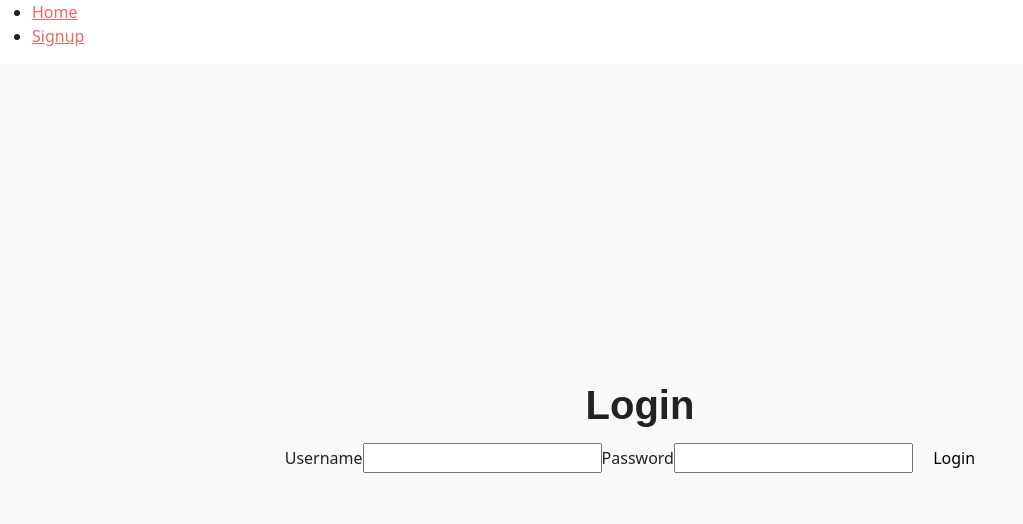
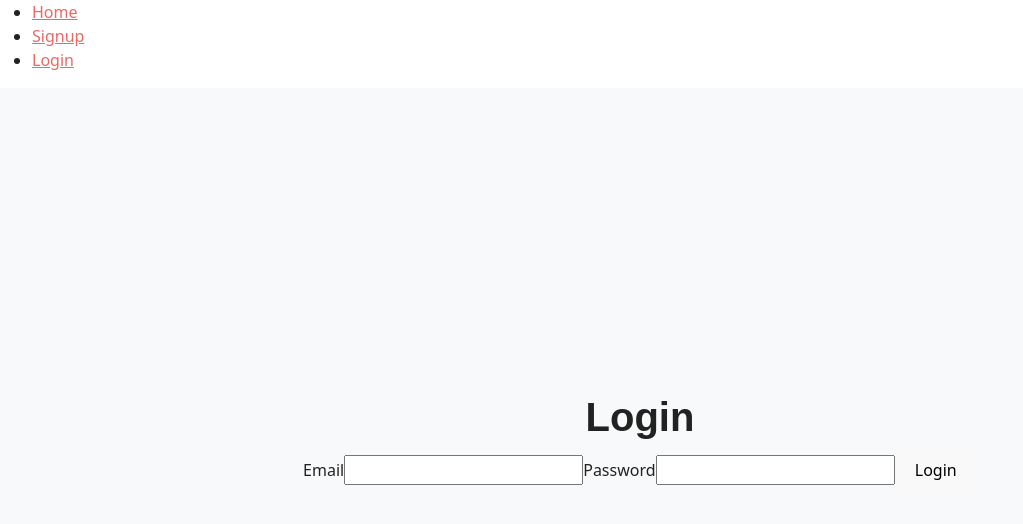
Before and after one commit to BenjaminGonzalez1212/TRABAJO-FULL-STACK-V2, a React (Vite) app: page /TRABAJO-FULL-STACK-V2/login in a window 1280 px wide. Shown: the top 524 px of the page, without its empty margins (0-1023 px from the left). Built offline with nearby package versions, Linux system fonts and the light colour scheme; a web font is replaced by a local one.

Commit message:
LogIn y SignUp actualización #2
logre implementar un part de funciones restantes

```diff
--- a/src/main.jsx
+++ b/src/main.jsx
@@ -46,5 +46,3 @@ createRoot(document.getElementById('root')).render(
     </AuthProvider>
   </StrictMode>,
 )
-
-export const useAuth = () => useContext(AuthContext);
--- a/src/tienda/IniciarSecion.jsx
+++ b/src/tienda/IniciarSecion.jsx
@@ -1,15 +1,35 @@
+import { Navigate } from "react-router-dom";
 import DefaultLayout from "./layout/DefaultLayout";
+import { useState } from "react";
+import { useAuth } from "./auth/AuthProvider";
 
 export default function Login() {
+    const [ email, setEmail ] = useState("");
+    const [ password, setPassword ] = useState("");
+
+    const auth = useAuth();
+
+    if(auth.isAuthenticated) {
+        return <Navigate to = "/TRABAJO-FULL-STACK-V2/app" />
+    }
+
     return (
         <DefaultLayout>
             <form className="form">
                 <h1>Login</h1>
-                <label>Username</label>
-                <input type = 'text'/>
+                <label>Email</label>
+                <input
+                    type = 'email'
+                    value = {email}
+                    onChange = { (e) => setEmail(e.target.value)}
+                />
 
                 <label>Password</label>
-                <input type = 'password'/>
+                <input
+                    type = 'password'
+                    value = {password}
+                    onChange = { (e) => setPassword(e.target.value)}
+                />
 
                 <button>Login</button>
             </form>
--- a/src/tienda/ProtectedRoute.jsx
+++ b/src/tienda/ProtectedRoute.jsx
@@ -1,10 +1,10 @@
 import { useState } from "react";
 import { Outlet, Navigate } from "react-router-dom";
-import { useAuth } from "../main";
+import { useAuth } from "./auth/AuthProvider";
 
 export default function ProtectedRoute() {
     const auth = useAuth()
 
-    return auth.isAuthenticated ? <Outlet /> : <Navigate to = "/app" />
+    return auth.isAuthenticated ? <Outlet /> : <Navigate to = "/TRABAJO-FULL-STACK-V2/app"/>
 //esto lo voy a usar para el tema de admin
 }
--- a/src/tienda/RegistroUsuario.jsx
+++ b/src/tienda/RegistroUsuario.jsx
@@ -1,23 +1,53 @@
+import { useState } from "react";
 import DefaultLayout from "./layout/DefaultLayout";
+import { Navigate } from "react-router-dom";
+import { useAuth } from "./auth/AuthProvider";
 
 export default function Signup() {
+    const { name, setName } = useState("");
+    const { email, setEmail } = useState("");
+    const { password, setPassword } = useState("");
+    const { repeatpassword, setRepeatPassword } = useState("");
+
+    const auth = useAuth();
+
+    if(auth.isAuthenticated) {
+        return <Navigate to = "/TRABAJO-FULL-STACK-V2/app" />
+    }
+
     return (
         <DefaultLayout>
             <form className="form">
                 <h1>SignUp</h1>
                 <label>Username</label>
-                <input type = 'text'/>
+                <input
+                    type = 'text'
+                    value = {name}
+                    onChange = { (e) => setName(e.target.value)}
+                />
 
-                <label>Gmail</label>
-                <input type = 'email'/>
+                <label>Email</label>
+                <input
+                    type = 'email'
+                    value = {email}
+                    onChange = { (e) => setEmail(e.target.value)}
+                />
 
                 <label>Password</label>
-                <input type = 'password'/>
+                <input
+                    type = 'password'
+                    value = {password}
+                    onChange = { (e) => setPassword(e.target.value)}
+                />
 
                 <label>Repeat Password</label>
-                <input type = 'password'/>
+                <input
+                    type = 'password'
+                    value = {repeatpassword}
+                    onChange = { (e) => setRepeatPassword(e.target.value)}
+                />
 
-                <button>Login</button>
+                <button>SignUp</button>
             </form>
         </DefaultLayout>
     );
--- a/src/tienda/auth/AuthProvider.jsx
+++ b/src/tienda/auth/AuthProvider.jsx
@@ -1,11 +1,11 @@
-import { createContext, useState } from "react";
+import { createContext, useContext, useState } from "react";
 
 const AuthContext = createContext({
   isAuthenticated: false,
 });
 
 export function AuthProvider({ children }) {
-  const [isAuthenticated, setIsAuthenticated] = useState(true);
+  const [isAuthenticated, setIsAuthenticated] = useState(false);
 
   return (
     <AuthContext.Provider value={{ isAuthenticated }}>
@@ -14,6 +14,6 @@ export function AuthProvider({ children }) {
   );
 }
 
+export const useAuth = () => useContext(AuthContext);
+
 export default AuthContext;
-
-//<></>
--- a/src/tienda/layout/DefaultLayout.jsx
+++ b/src/tienda/layout/DefaultLayout.jsx
@@ -12,6 +12,9 @@ export default function DefaultLayout({ children }) {
             <li>
               <Link to="/TRABAJO-FULL-STACK-V2/signup">Signup</Link>
             </li>
+            <li>
+              <Link to="/TRABAJO-FULL-STACK-V2/login">Login</Link>
+            </li>
           </ul>
         </nav>
       </header>
```
Also changed, not shown: src/tienda/data/Users.js (added).
